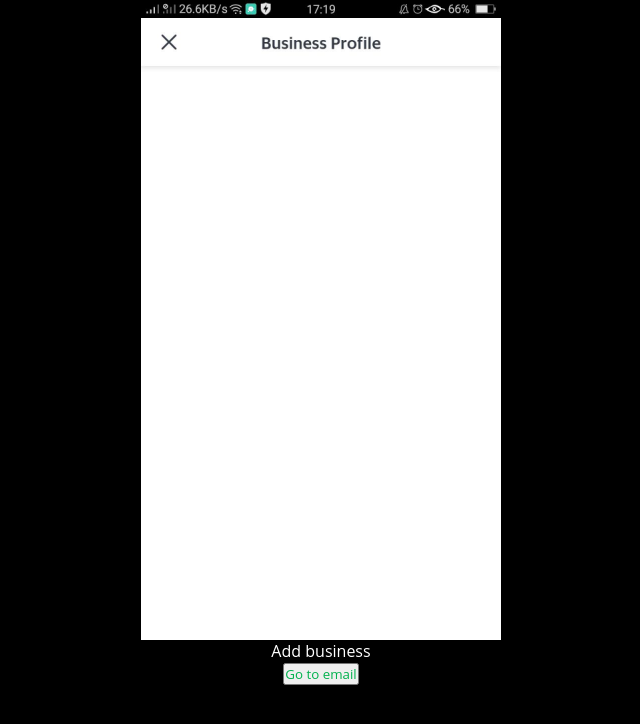
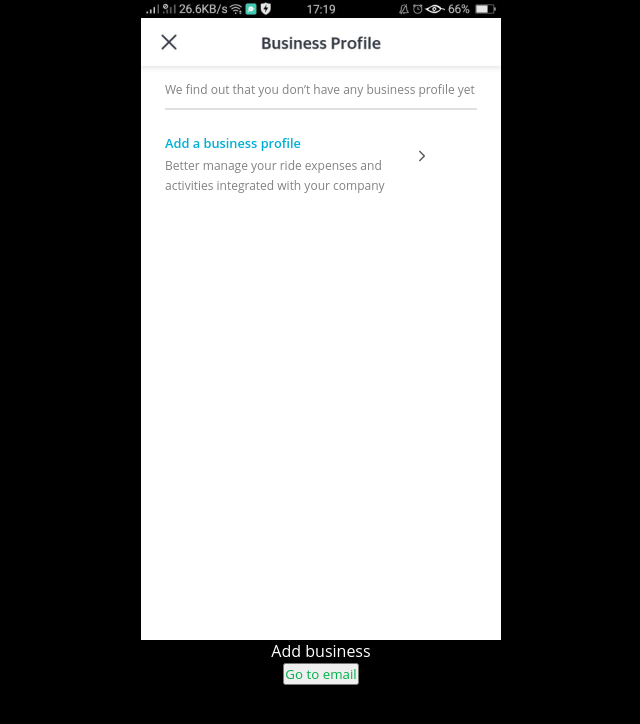
Before and after one commit to The-Power-of-Deadliner/front-end-dev, a React (Create React App) app: page /add-business in a window 1280 px wide. Shown: the top 724 px of the page, without its empty margins (319-959 px from the left). Built offline with nearby package versions, Linux system fonts and the light colour scheme.

Commit message:
Implemen until add-business pages

```diff
--- /dev/null
+++ b/src/components/button-trans/index.tsx
@@ -0,0 +1,19 @@
+import React from 'react';
+import styled from 'styled-components';
+
+const TransButton = styled.button`
+  background-color: Transparent;
+  background-repeat: no-repeat;
+  border: none;
+  cursor: pointer;
+  overflow: hidden;
+  outline: none;
+  width: 360px;
+  height: 640px;
+  position: absolute;
+  z-index: 2;
+`;
+
+export default function Page() {
+  return <TransButton />;
+}
--- a/src/pages/account/index.tsx
+++ b/src/pages/account/index.tsx
@@ -3,9 +3,18 @@ import styled from 'styled-components';
 import Button from 'components/button';
 import { Link } from 'react-router-dom';
 import accountBg from 'images/account.png';
+import businessButton from 'images/business-button.png';
 
 const Test = styled.div`
   text-align: center;
+`;
+
+const Business = styled.img`
+  width: 22vh;
+  height: auto;
+  margin: 9vh 12.5vh;
+  position: absolute;
+  z-index: 2;
 `;
 
 const Screen = styled.img`
@@ -15,10 +24,22 @@ const Screen = styled.img`
   margin: auto;
 `;
 
+const ScreenContainer = styled.div`
+  width: 360px;
+  height: 640px;
+  display: block;
+  margin: auto;
+`;
+
 export default function Page() {
   return (
     <>
-      <Screen src={accountBg} alt='accountBg'></Screen>
+      <ScreenContainer>
+        <Link to='/add-business'>
+          <Business src={businessButton} alt='businessButton'></Business>
+        </Link>
+        <Screen src={accountBg} alt='accountBg'></Screen>
+      </ScreenContainer>
       <Test>
         Account
         <br />
--- a/src/pages/add-business/index.tsx
+++ b/src/pages/add-business/index.tsx
@@ -2,6 +2,7 @@ import React from 'react';
 import styled from 'styled-components';
 import Button from 'components/button';
 import { Link } from 'react-router-dom';
+import arrow from 'images/right-arrow-icon.png';
 import addBusinessBg from 'images/add-business.png';
 
 const Test = styled.div`
@@ -15,10 +16,59 @@ const Screen = styled.img`
   margin: auto;
 `;
 
+const ScreenContainer = styled.div`
+  width: 360px;
+  height: 640px;
+  display: block;
+  margin: auto;
+`;
+
+const LineDivider = styled.div`
+  left: 4%;
+  right: 4%;
+  width: 100%;
+  border: 1px solid #e0e0e0;
+  margin: 1vh 0;
+`;
+
+const TextContainer = styled.div`
+  margin: 10vh 3vh;
+  position: absolute;
+  z-index: 2;
+`;
+
+const Title = styled.div`
+  font-weight: 600;
+  font-size: 1.6vh;
+  color: #00afd3;
+  margin-top: 3vh;
+  margin-bottom: 0.5vh;
+`;
+
+const Arrow = styled.img`
+  width: 2vh;
+  height: auto;
+  margin: 18.5vh 34vh;
+  position: absolute;
+  z-index: 2;
+`;
+
 export default function Page() {
   return (
     <>
-      <Screen src={addBusinessBg} alt='addBusinessBg'></Screen>
+      <ScreenContainer>
+        <TextContainer>
+          <p>We find out that you don’t have any business profile yet</p>
+          <LineDivider />
+          <Title>Add a business profile</Title>
+          <p>Better manage your ride expenses and</p>
+          <p>activities integrated with your company</p>
+        </TextContainer>
+        <Link to='/email'>
+          <Arrow src={arrow} alt='arrow' />
+        </Link>
+        <Screen src={addBusinessBg} alt='addBusinessBg'></Screen>
+      </ScreenContainer>
       <Test>
         Add business
         <br />
--- a/src/pages/home/index.tsx
+++ b/src/pages/home/index.tsx
@@ -1,6 +1,7 @@
 import React from 'react';
 import styled from 'styled-components';
 import Button from 'components/button';
+import TransButton from 'components/button-trans';
 import { Link } from 'react-router-dom';
 import homeBg from 'images/home.jpg';
 
@@ -15,10 +16,22 @@ const Screen = styled.img`
   margin: auto;
 `;
 
+const ScreenContainer = styled.div`
+  width: 360px;
+  height: 640px;
+  display: block;
+  margin: auto;
+`;
+
 export default function Page() {
   return (
     <>
-      <Screen src={homeBg} alt='homeBg'></Screen>
+      <ScreenContainer>
+        <Link to='/account'>
+          <TransButton />
+        </Link>
+        <Screen src={homeBg} alt='homeBg'></Screen>
+      </ScreenContainer>
       <Test>
         Home
         <br />
--- a/src/pages/login/index.tsx
+++ b/src/pages/login/index.tsx
@@ -1,6 +1,7 @@
 import React from 'react';
 import styled from 'styled-components';
 import Button from 'components/button';
+import TransButton from 'components/button-trans';
 import { Link } from 'react-router-dom';
 import loginBg from 'images/login.png';
 
@@ -15,10 +16,22 @@ const Screen = styled.img`
   margin: auto;
 `;
 
+const ScreenContainer = styled.div`
+  width: 360px;
+  height: 640px;
+  display: block;
+  margin: auto;
+`;
+
 export default function Page() {
   return (
     <>
-      <Screen src={loginBg} alt='loginBg'></Screen>
+      <ScreenContainer>
+        <Link to='/verif'>
+          <TransButton />
+        </Link>
+        <Screen src={loginBg} alt='loginBg'></Screen>
+      </ScreenContainer>
       <Test>
         Login
         <br />
--- a/src/pages/verif/index.tsx
+++ b/src/pages/verif/index.tsx
@@ -1,6 +1,7 @@
 import React from 'react';
 import styled from 'styled-components';
 import Button from 'components/button';
+import TransButton from 'components/button-trans';
 import { Link } from 'react-router-dom';
 import verifBg from 'images/verif.png';
 
@@ -15,10 +16,22 @@ const Screen = styled.img`
   margin: auto;
 `;
 
+const ScreenContainer = styled.div`
+  width: 360px;
+  height: 640px;
+  display: block;
+  margin: auto;
+`;
+
 export default function Page() {
   return (
     <>
-      <Screen src={verifBg} alt='verifBg'></Screen>
+      <ScreenContainer>
+        <Link to='/home'>
+          <TransButton />
+        </Link>
+        <Screen src={verifBg} alt='verifBg'></Screen>
+      </ScreenContainer>
       <Test>
         Verif
         <br />
--- a/src/styles/index.css
+++ b/src/styles/index.css
@@ -11,3 +11,49 @@ body {
   background-color: black;
   height: 100%;
 }
+
+h1 {
+  font-style: normal;
+  font-weight: bold;
+  font-size: 20px;
+  line-height: 20px;
+  text-align: center;
+}
+
+h2 {
+  font-style: normal;
+  font-weight: bold;
+  font-size: 18px;
+  line-height: 25px;
+}
+
+h3 {
+  font-style: normal;
+  font-weight: normal;
+  font-size: 16px;
+  line-height: 20px;
+}
+
+h4 {
+  font-style: normal;
+  font-weight: normal;
+  font-size: 14px;
+}
+
+h5 {
+  font-style: normal;
+  font-weight: normal;
+  font-size: 13px;
+  line-height: 28px;
+  display: flex;
+  align-items: center;
+  text-align: center;
+}
+
+p {
+  font-style: normal;
+  font-weight: normal;
+  font-size: 12px;
+  line-height: 20px;
+  color: #828282;
+}
```
Also changed, not shown: src/images/business-button.png (added), src/images/right-arrow-icon.png (added).
